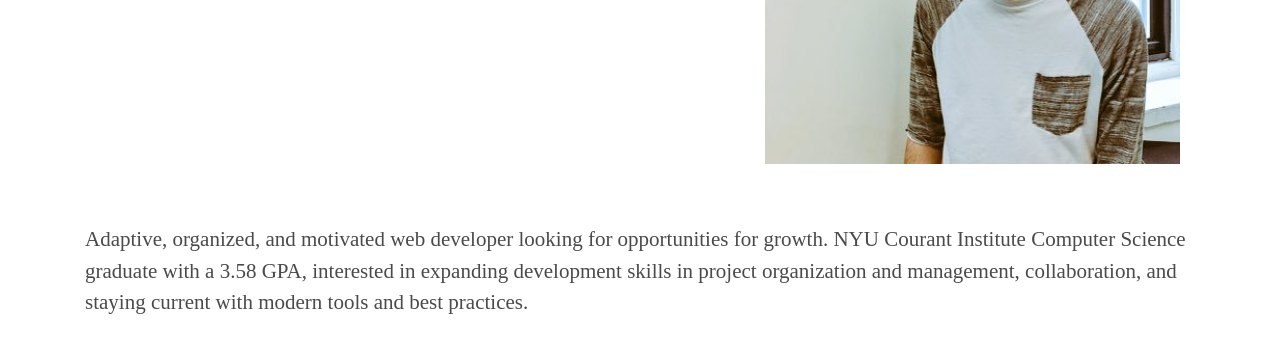
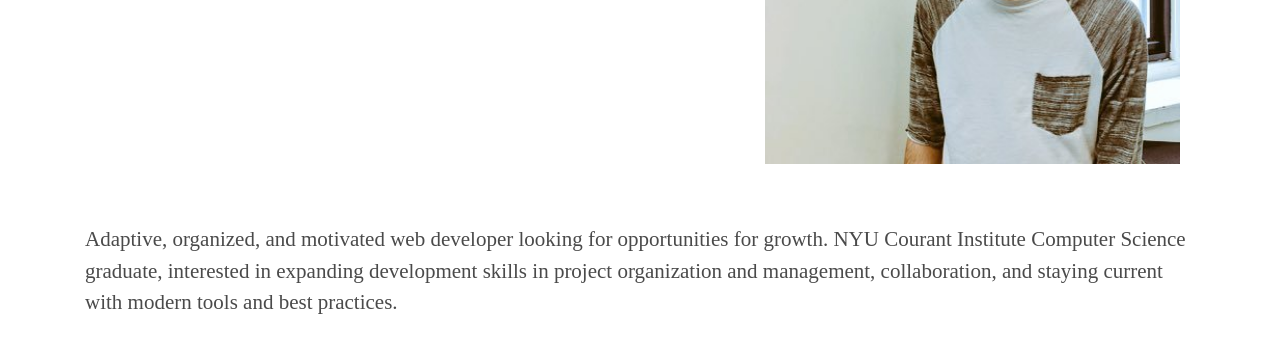
Before and after one commit to cmr624/gatsby-portfolio-site, a Gatsby site: page /home in a window 1280 px wide. Shown: the part 301-654 px from the top of the page. Built offline with nearby package versions, Linux system fonts and the light colour scheme; Gatsby itself is replaced by a stand-in of ours.

Commit message:
changing

```diff
--- a/src/pages/home.tsx
+++ b/src/pages/home.tsx
@@ -34,7 +34,7 @@ export default class Home extends React.Component {
             </Row>
           </Container>
           <div className="container bottom-blurb">
-            <p>Adaptive, organized, and motivated web developer looking for opportunities for growth. NYU Courant Institute Computer Science graduate with a 3.58 GPA, interested in expanding development skills in project organization and management, collaboration, and staying current with modern tools and best practices.</p>
+            <p>Adaptive, organized, and motivated web developer looking for opportunities for growth. NYU Courant Institute Computer Science graduate, interested in expanding development skills in project organization and management, collaboration, and staying current with modern tools and best practices.</p>
         </div>
         </div>
     }
```
